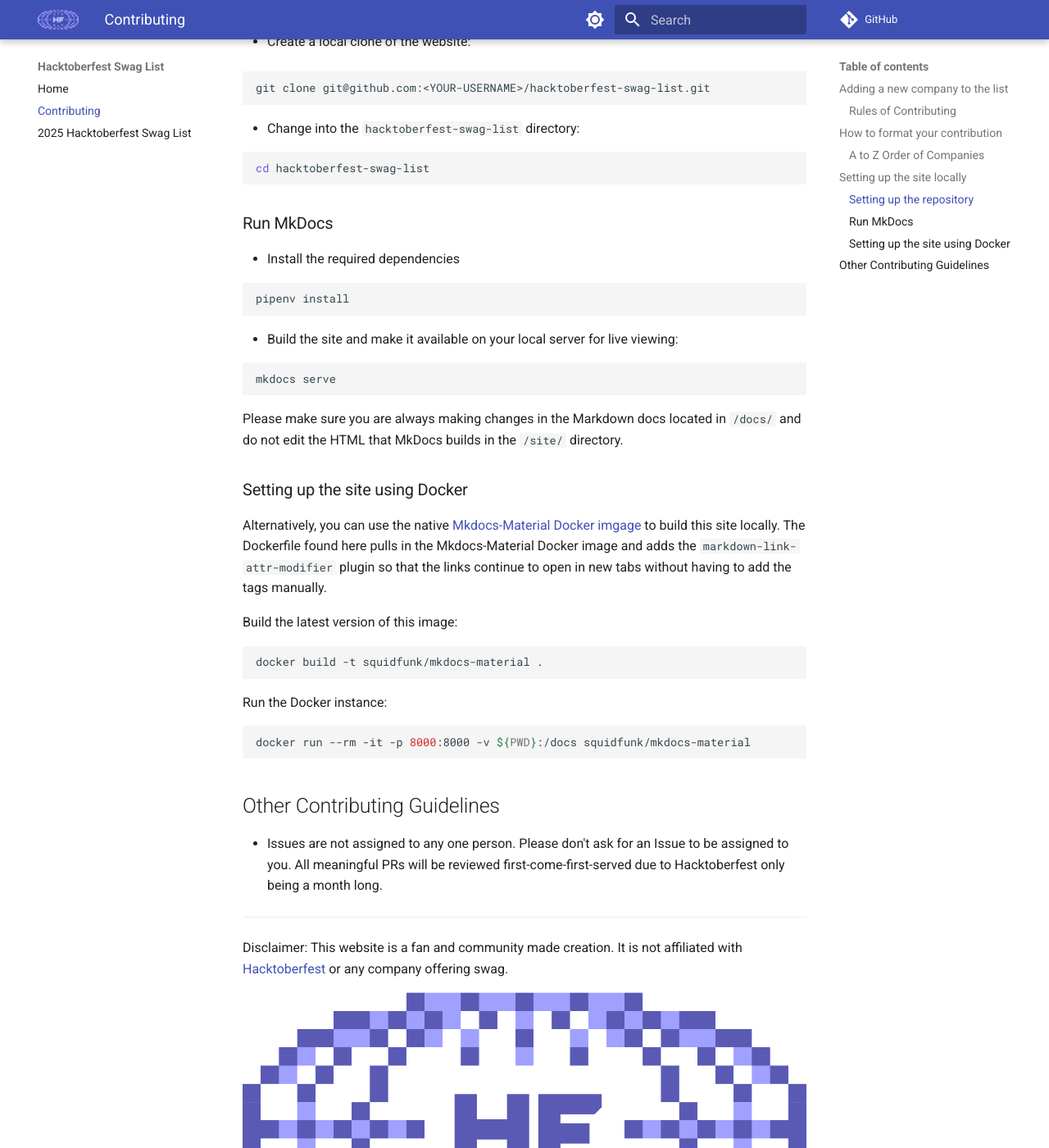
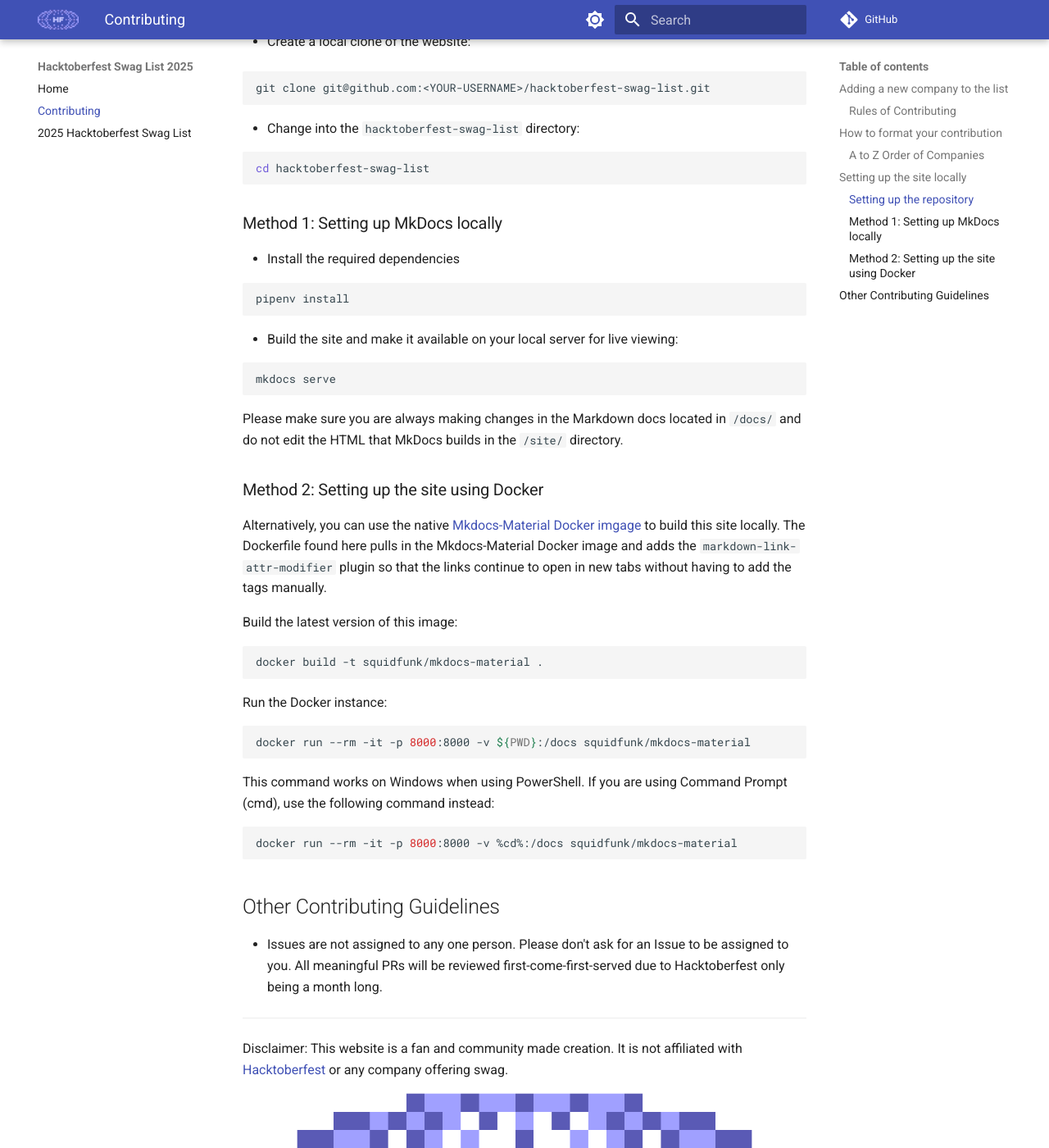
Before and after one commit to crweiner/hacktoberfest-swag-list, an MkDocs documentation site: the page built from docs/contributing.md, in a window 1280 px wide and 1400 px high, scrolled down 1915 px. Shown: the whole window at 82% size. Built offline with MkDocs 1.6.1 and Material for MkDocs 9.7.7, drawn with Linux system fonts in a browser that asks for light colours; plug-ins that fetch from the network failed and are left out; comment, search, counter and statistics services are not loaded.

Commit message:
Update contributing guide, mkdocs config and fix some broken images. (#1001)
* Remove duplicate key and missing custom css config

* fix dark image svg file name

* fix readme light/dark mode logo

* fix readme light and dark mode logo

* update contributing guide instructions

````diff
--- a/docs/contributing.md
+++ b/docs/contributing.md
@@ -75,7 +75,7 @@
   cd hacktoberfest-swag-list
   ```
 
-### Run MkDocs
+### Method 1: Setting up MkDocs locally
 
 * Install the required dependencies
 
@@ -91,7 +91,7 @@
 
 Please make sure you are always making changes in the Markdown docs located in `/docs/` and do not edit the HTML that MkDocs builds in the `/site/` directory.
 
-### Setting up the site using Docker
+### Method 2: Setting up the site using Docker
 
 Alternatively, you can use the native [Mkdocs-Material Docker imgage](https://hub.docker.com/r/squidfunk/mkdocs-material) to build this site locally. The Dockerfile found here pulls in the Mkdocs-Material Docker image and adds the `markdown-link-attr-modifier` plugin so that the links continue to open in new tabs without having to add the tags manually.
 
@@ -111,6 +111,14 @@
 
 ```
 
+This command works on Windows when using PowerShell. If you are using  Command Prompt (cmd), use the following command instead:
+
+```bash
+
+docker run --rm -it -p 8000:8000 -v %cd%:/docs squidfunk/mkdocs-material
+
+```
+
 ## Other Contributing Guidelines
 
 * Issues are not assigned to any one person. Please don't ask for an Issue to be assigned to you. All meaningful PRs will be reviewed first-come-first-served due to Hacktoberfest only being a month long.
--- a/mkdocs.yml
+++ b/mkdocs.yml
@@ -4,7 +4,6 @@
 site_author: "crweiner"
 site_url: "https://hacktoberfestswaglist.com"
 
-site_name: Hacktoberfest Swag List
 docs_dir: "docs"
 theme:
   favicon: img/favicon.ico
@@ -51,8 +50,6 @@
   # Customization
 extra_javascript:
   - "https://cdnjs.cloudflare.com/ajax/libs/mathjax/2.7.6/MathJax.js?config=TeX-MML-AM_CHTML"
-extra_css:
-  - "assets/css/custom.css"
 extra:
   manifest: "manifest.json"
   social:
````
Also changed, not shown: Readme.md (+2 -1 lines), docs/index.md (+1 -1 lines).
